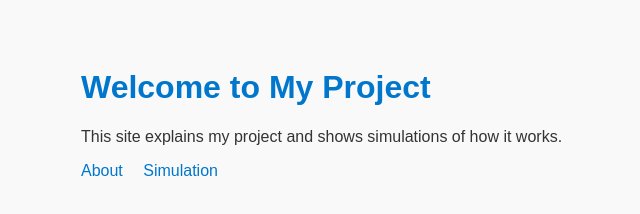
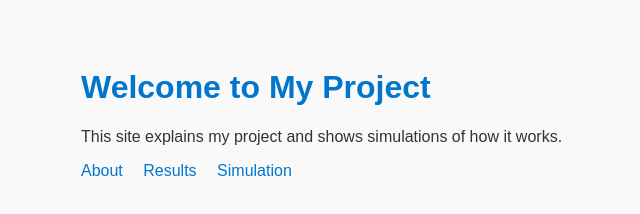
Before and after one commit to starkvic/my-railway-app, a website: page views/index.html in a window 1280 px wide. Shown: the whole page, without its empty margins (259-899 px from the left). Drawn offline with Linux system fonts and the light colour scheme.

Commit message:
Included missed button for results page

```diff
--- a/views/index.html
+++ b/views/index.html
@@ -9,6 +9,7 @@
   <p>This site explains my project and shows simulations of how it works.</p>
   <nav>
     <a href="/about">About</a>
+    <a href="/results">Results</a>
     <a href="/simulation">Simulation</a>
   </nav>
 </body>
```
